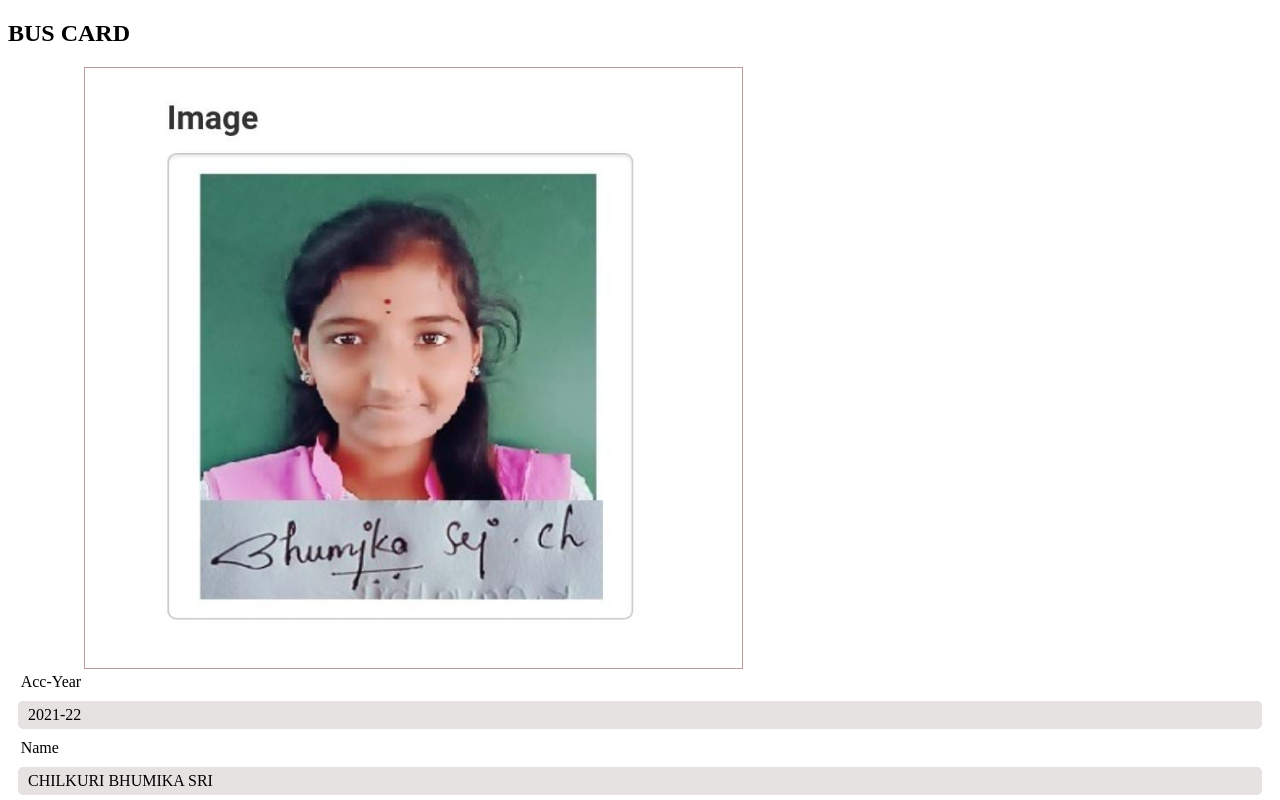
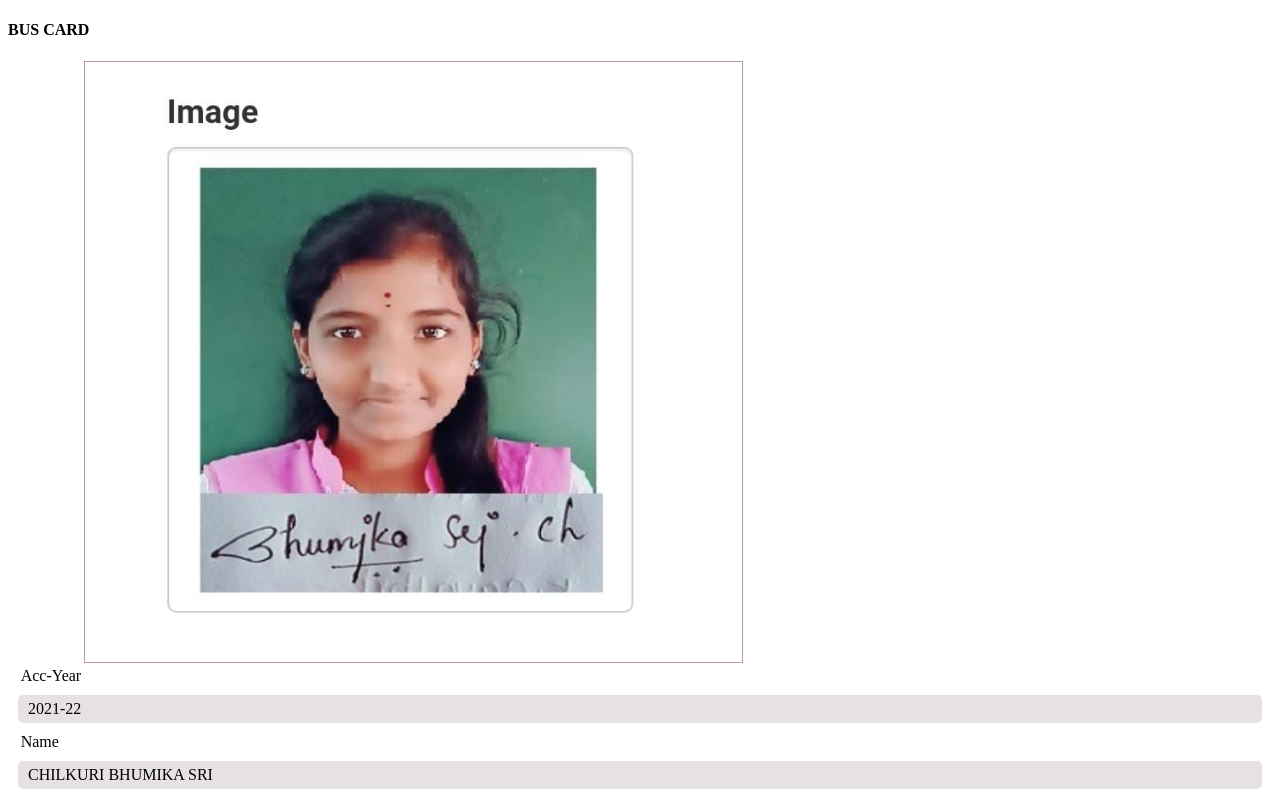
Before and after one commit to PARVATHI166DEVI/bus_id, a plain HTML site: page index.html in a window 1280 px wide. Shown: the top 800 px of the page. Drawn offline with Linux system fonts and the light colour scheme.

Commit message:
Update index.html

```diff
--- a/index.html
+++ b/index.html
@@ -8,7 +8,7 @@
     <link rel="stylesheet" href="id.css">
 </head>
 <body>
-    <h2>BUS CARD</h2>
+    <h4>BUS CARD</h4>
     <img src="images/bhumika.jpeg" style="height: 50%; width: 50%;border: 1px solid rgb(189, 155, 155); padding: 1%;margin-left: 6%;">
     <br>
     <span class="heading">Acc-Year</span>
```
